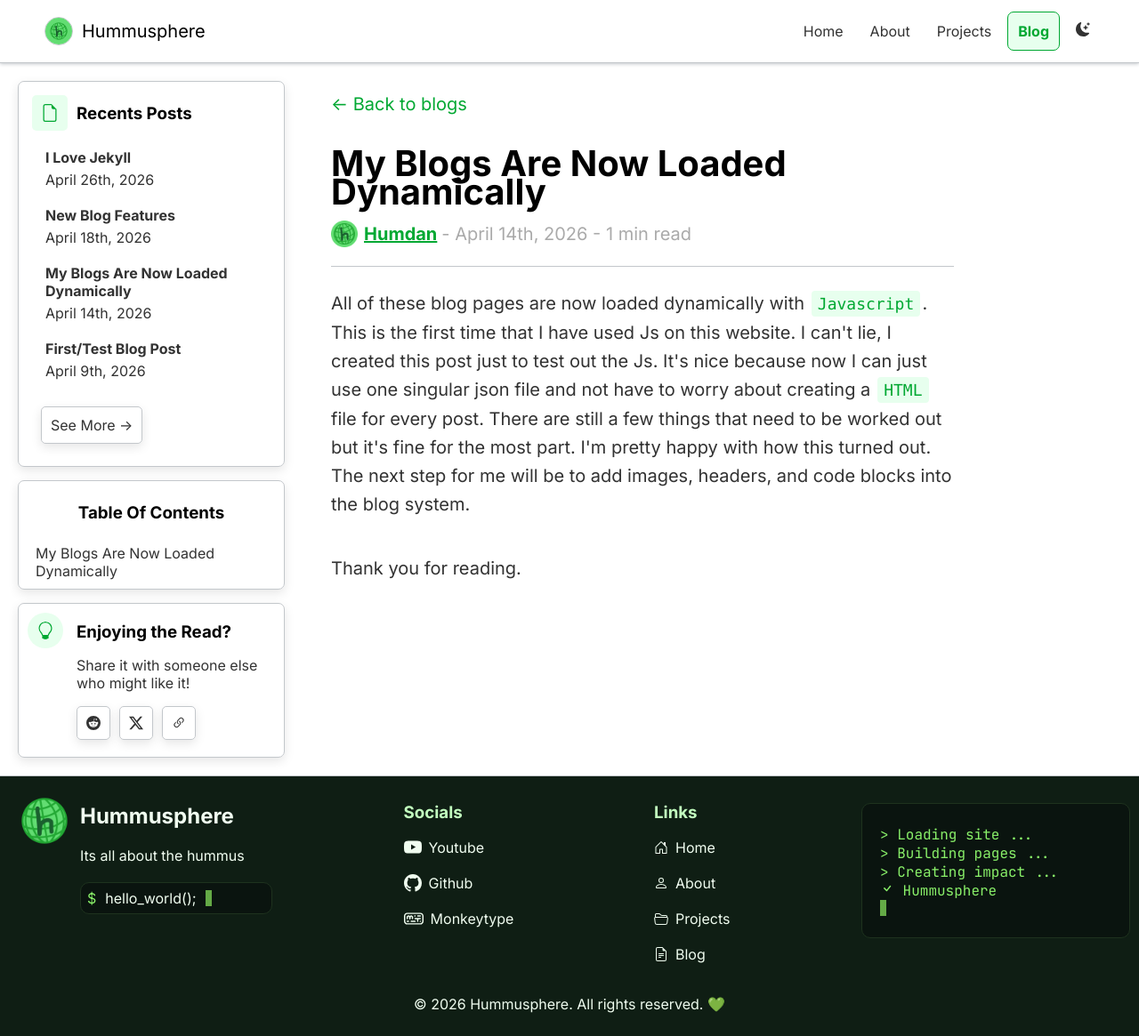
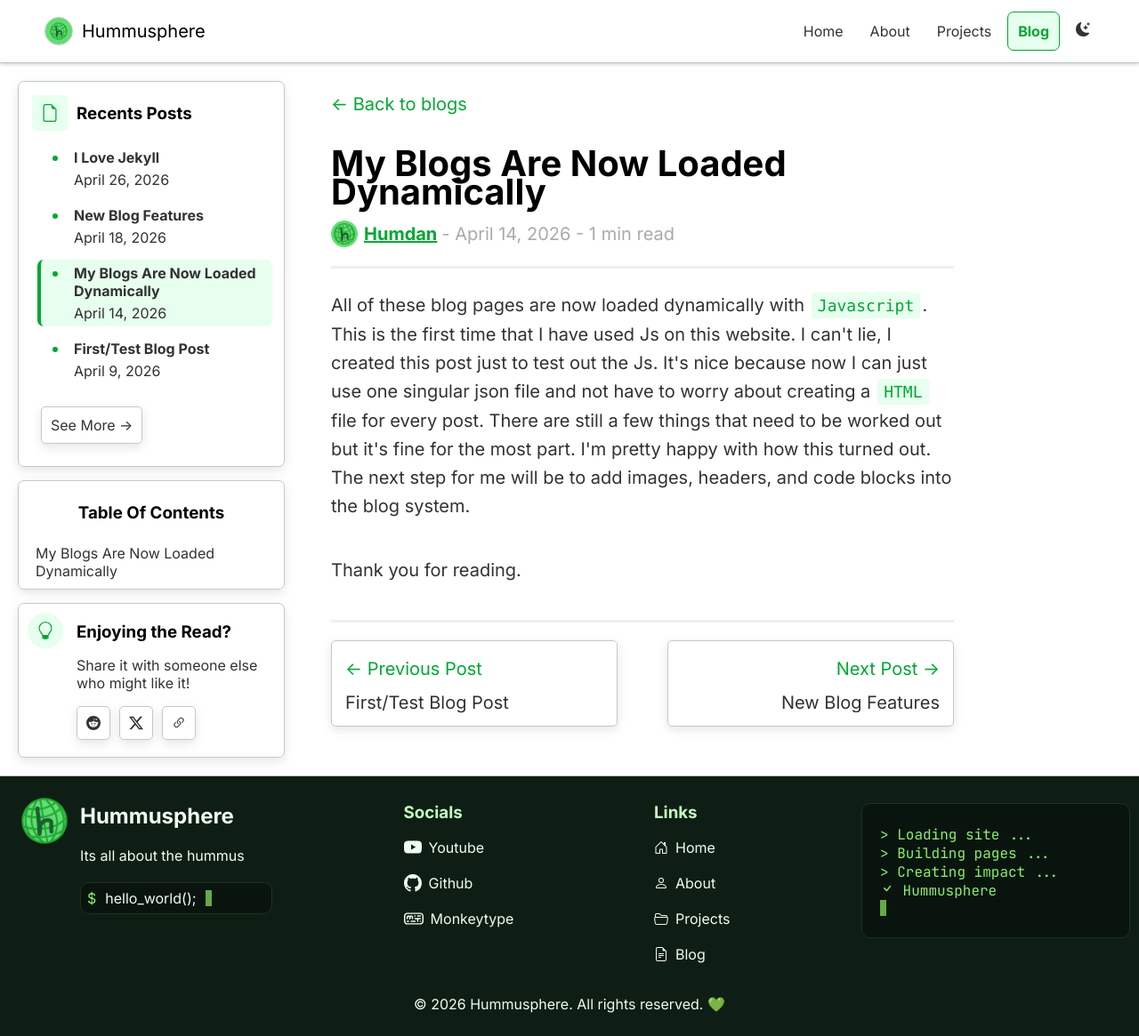
Before and after one commit to hummusphere/hummusphere.github.io, a Jekyll site: the page built from _posts/2026-04-14-my-blogs-are-now-loaded-dynamically.md, in a window 1280 px wide and 1165 px high. Shown: the whole window at 89% size. Built offline with Jekyll 4.4.1, drawn with Linux system fonts in a browser that asks for light colours.

Commit message:
Added prev and next post buttons to blog

```diff
--- a/_layouts/blog-post.html
+++ b/_layouts/blog-post.html
@@ -25,9 +25,14 @@
                             <h3> Recents Posts </h3>
                         </div>
                         {% for post in site.posts limit:4 %}
-                        <a href="{{ post.url }}" class="blog-side-link">
-                            <p class="blog-list-a-tag">{{ post.title }}</p>
-                            <p>{{ post.date-full }}</p>
+                        <a href="{{ post.url }}" class="{% if page.url == post.url %}blog-side-link blog-side-link-active{% else %}blog-side-link{% endif %}" style="display:grid; grid-template-columns: 32px 1fr;">
+                            <svg style="color: var(--spring-green);" xmlns="http://www.w3.org/2000/svg" width="32" height="32" fill="currentColor" class="bi bi-dot" viewBox="0 0 16 16">
+                                <path d="M8 9.5a1.5 1.5 0 1 0 0-3 1.5 1.5 0 0 0 0 3"/>
+                            </svg>
+                            <div>
+                                <p class="blog-list-a-tag">{{ post.title }}</p>
+                                <p>{{ post.date-full }}</p>
+                            </div>
                         </a>
                         {% endfor %}
                         <a href="/blog/" class="see-more"> See More -> </a>
@@ -67,12 +72,26 @@
                     <div class="flex flex-col items-center" style="width:fit-content; font-size: 20px; line-height: 32px;">
                         <a class="back-to-blogs" href="/blog/"><- Back to blogs</a>
                         <h1 id="blog-header" style="width:100%; max-width: 700px;">{{ page.title }}</h1>
-                        <div style="display:flex; flex-direction: row; align-items:center; max-width:700px;width:100%; margin:5px; padding-bottom: 15px; border-bottom: 1px solid var(--border-color)">
+                        <div style="display:flex; flex-direction: row; align-items:center; max-width:700px;width:100%; margin:5px; padding-bottom: 15px; border-bottom: 3px solid var(--faint-gray)">
                             <img src="{{ '../assets/logo.jpg' | relative_url }}" class="blog-profile" width="30px" height="30px">
                             <a href="/" class="blog-link" style="margin-left:7px;">Humdan</a>
                             <p id="blog-date"> - {{ page.date-full }} - {{ page.read-time }} read </p>
                         </div>
                         {{ content }}
+                        <div style="max-width:700px; width:100%; border-top: 3px solid var(--faint-gray);" class="wrap flex flex-row {% if page.previous.url and page.next.url %} justify-between {% else %} justify-center {% endif %}">
+                            {% if page.previous.url %}
+                                <a class="blog-next" href="{{page.previous.url}}">
+                                    <p style="margin: 5px; color: var(--spring-green);"> <- Previous Post </p>
+                                    <p style="line-height: 1.2; margin:5px; display: inline-block; max-width: 290px; white-space: nowrap; overflow: hidden;text-overflow: ellipsis;">{{page.previous.title}}</p>
+                                </a>
+                            {% endif %}
+                            {% if page.next.url %}
+                                <a class="blog-next flex flex-col" style="align-items:end" href="{{page.next.url}}">
+                                    <p style="margin: 5px; color: var(--spring-green);"> Next Post -> </p>
+                                    <p style="line-height: 1.2; margin:5px; display: inline-block; max-width: 290px; white-space: nowrap; overflow: hidden;text-overflow: ellipsis;">{{page.next.title}}</p>
+                                </a>
+                            {% endif %}
+                        </div>
                     </div>
                 </div>
             </div>
--- a/_posts/2026-04-09-first-test-blog-post.md
+++ b/_posts/2026-04-09-first-test-blog-post.md
@@ -2,7 +2,7 @@
 layout: blog-post
 title: "First/Test Blog Post"
 date: 2026-04-09
-date-full: "April 9th, 2026"
+date-full: "April 9, 2026"
 read-time: "2 min"
 permalink: /blog/first-test-blog-post/
 toc:
--- a/_posts/2026-04-14-my-blogs-are-now-loaded-dynamically.md
+++ b/_posts/2026-04-14-my-blogs-are-now-loaded-dynamically.md
@@ -2,7 +2,7 @@
 layout: blog-post
 title: "My Blogs Are Now Loaded Dynamically"
 date: 2026-04-14
-date-full: "April 14th, 2026"
+date-full: "April 14, 2026"
 read-time: "1 min"
 permalink: /blog/my-blogs-are-now-loaded-dynamically/
 toc:
--- a/_posts/2026-04-18-new-blog-features.md
+++ b/_posts/2026-04-18-new-blog-features.md
@@ -2,7 +2,7 @@
 layout: blog-post
 title: "New Blog Features"
 date: 2026-04-18
-date-full: "April 18th, 2026"
+date-full: "April 18, 2026"
 read-time: "1 min"
 permalink: /blog/new-blog-features/
 toc:
--- a/_posts/2026-04-26-I-love-jekyll.md
+++ b/_posts/2026-04-26-I-love-jekyll.md
@@ -2,7 +2,7 @@
 layout: blog-post
 title: "I Love Jekyll"
 date: 2026-04-26
-date-full: "April 26th, 2026"
+date-full: "April 26, 2026"
 read-time: "4 min"
 permalink: /blog/I-love-jekyll/
 toc:
--- a/styles/style.css
+++ b/styles/style.css
@@ -18,7 +18,7 @@
 [page-theme="dark"] {
   --text-color: white;
   --header-text-color: white;
-  --header-link-hover: rgb(30, 30, 30);
+  --header-link-hover: rgb(0, 61, 11);
   --bg-color: #1a2c23;
   --border-color: #3d4d3d;
   --header-footer-color: #1a2c23;
@@ -450,12 +450,33 @@ code {
   color: var(--text-color);
 }
 
+.blog-side-link-active {
+  background: var(--seafoam-green);
+  border-left: 4px solid var(--spring-green);
+  position: relative;
+  right: 4px;
+}
+
+
 .blog-side-link p {
   margin: 5px;
 }
 
 .blog-side-link:hover {
   color: var(--spring-green);
+}
+
+.blog-next {
+  transition: 0.2s;
+  text-decoration: none;
+  border: 1px solid var(--border-color);
+  border-radius: 5px;
+  padding: 10px;
+  width: 300px;
+  height: 75px;
+  margin-top:20px;
+  color: var(--text-color);
+  box-shadow: var(--box-shadow);
 }
 
 .see-more {
@@ -483,7 +504,7 @@ code {
   box-shadow: var(--box-shadow);
 }
 
-.proj:hover, .blog-item:hover, .project:hover  {
+.proj:hover, .blog-item:hover, .project:hover, .blog-next:hover  {
   border-color: var(--spring-green);
   transform: translateY(-10px);
   cursor: pointer;
```
Also changed, not shown: 1 other file.
